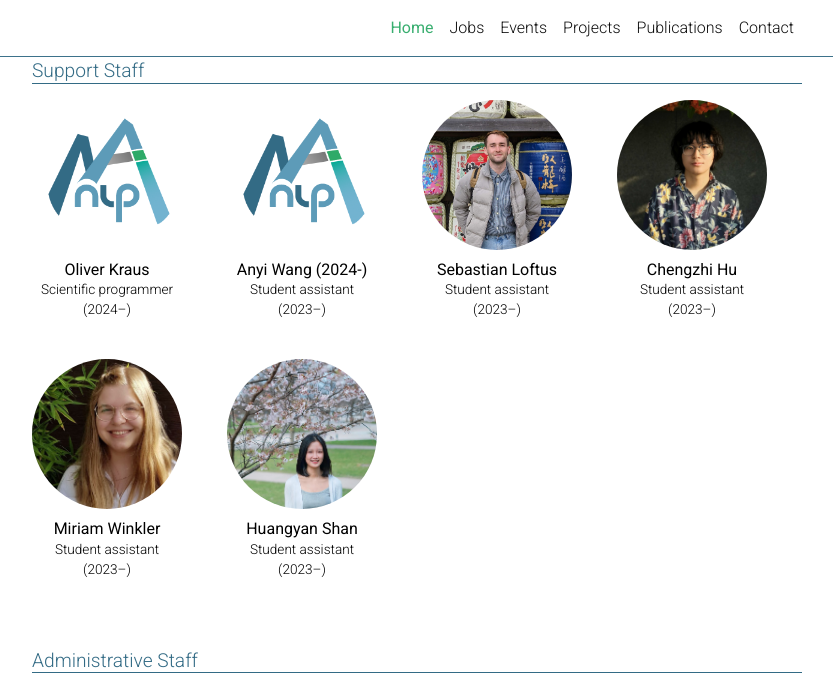
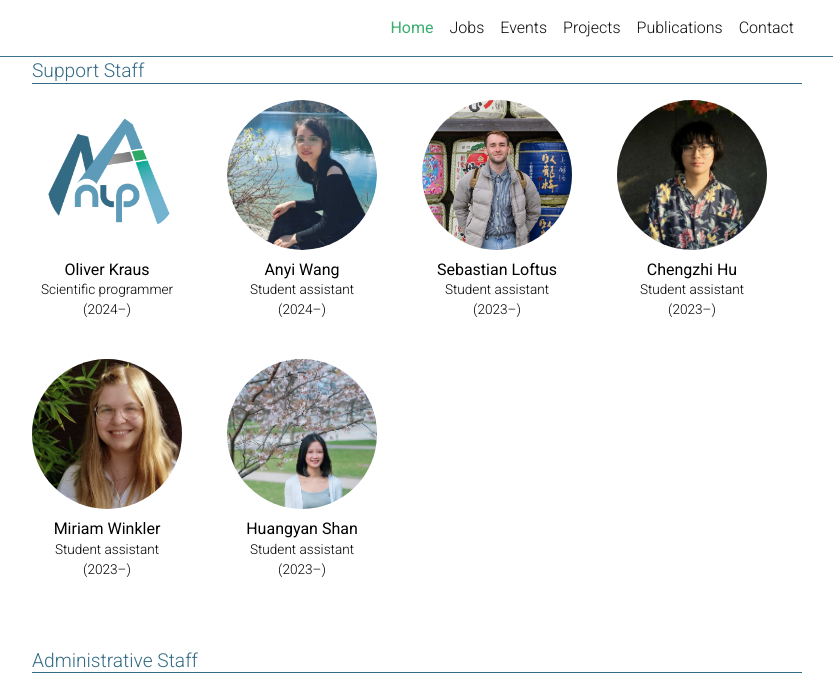
Before and after one commit to mainlp/mainlp.github.io, a Jekyll site: the page built from _pages/about.md, in a window 1280 px wide and 900 px high, scrolled down 2218 px, cut to the strip 0-685 px from the top of the window. Shown: the whole strip, without its empty margins (223-1056 px from the left). Built offline with Jekyll 4.4.1, drawn with Linux system fonts in a browser that asks for light colours; full-size pictures stand in for the smaller copies a plugin makes; comment, search, counter and statistics services are not loaded; a style sheet for code colours, icons or effects is not loaded.

Commit message:
Added profile picture to Anyi Wang research assistant and fixed title

```diff
--- a/_pages/about.md
+++ b/_pages/about.md
@@ -96,9 +96,9 @@ support:
     - name: Oliver Kraus
       description: Scientific programmer (2024–)
       picture: mainlp-logo-500.png
-    - name: Anyi Wang (2024-)
-      description: Student assistant (2023–)
-      picture: mainlp-logo-500.png
+    - name: Anyi Wang
+      description: Student assistant (2024–)
+      picture: anyiwang.jpg
     - name: Sebastian Loftus
       description: Student assistant (2023–)
       picture: sebastian.jpg
```
